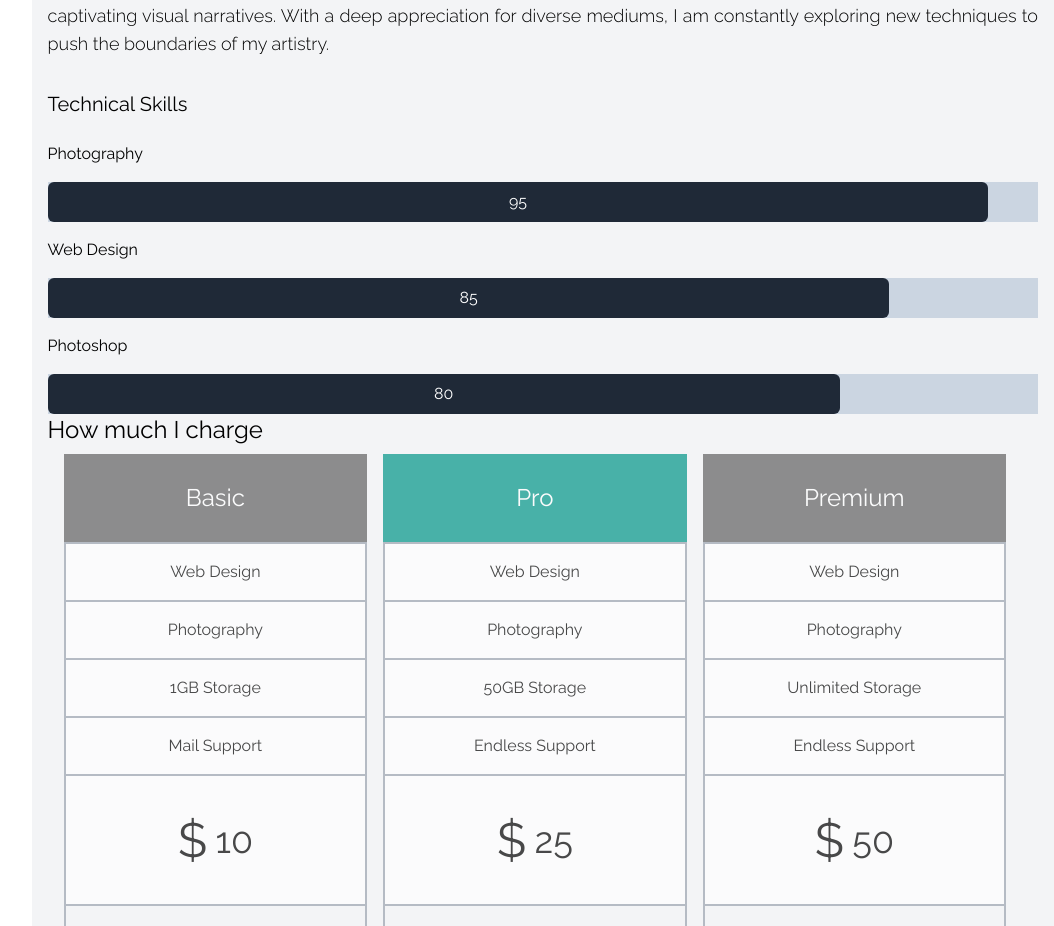
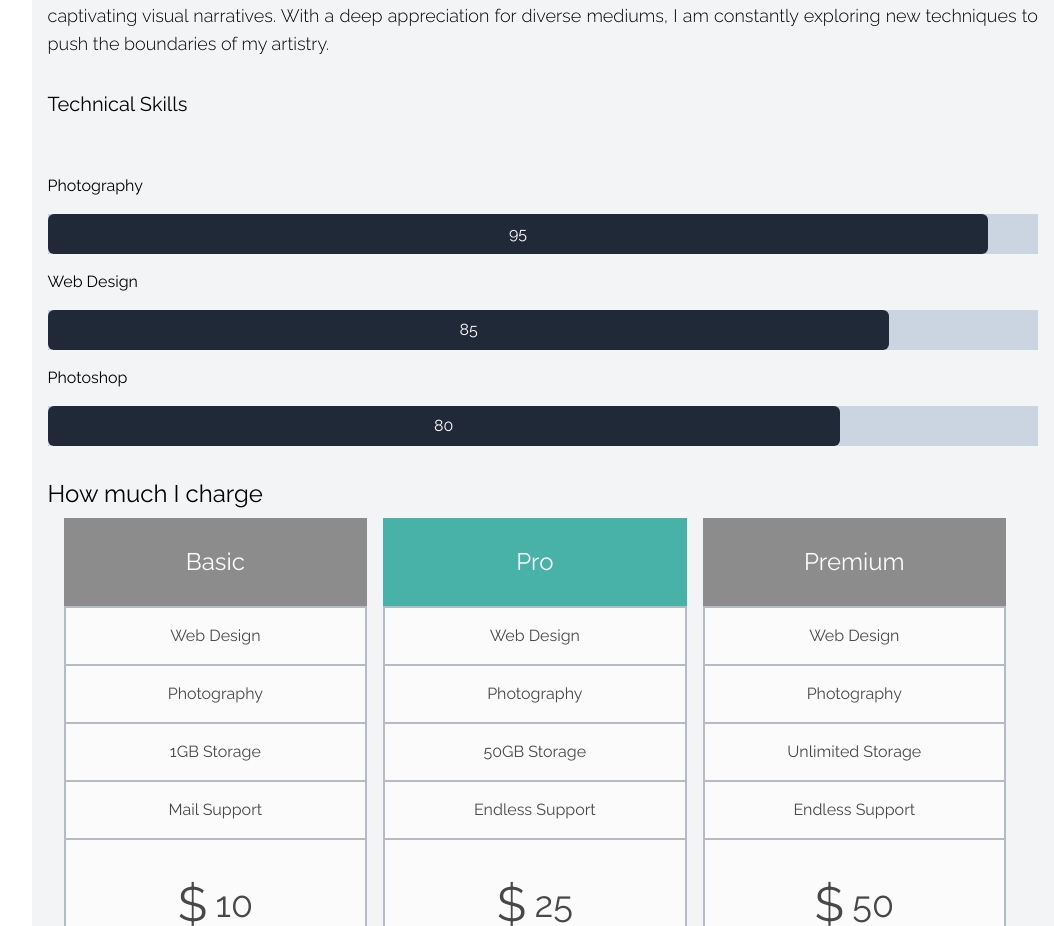
Before and after one commit to Metaverse-Nabeel/majesty_portfolio, a Next.js app: page / in a window 1280 px wide. Shown: the part 1580-2506 px from the top of the page, without its empty margins (226-1280 px from the left). Built offline with nearby package versions, Linux system fonts and the light colour scheme.

Commit message:
Fix margin error

```diff
--- a/src/app/sections/AboutMe.tsx
+++ b/src/app/sections/AboutMe.tsx
@@ -19,7 +19,7 @@
         <p className="text-lg font-light text-justify mb-6">Independent Visual Artist!<br></br>[Veronica Majesty Nakalanzi]<br></br> I am Veronica Majesty, a passionate and self-driven independent visual artist based in the United States. My artistic journey has been a pursuit of creative expression, and I thrive on translating thoughts, emotions, and experiences into captivating visual narratives. With a deep appreciation for diverse mediums, I am constantly exploring new techniques to push the boundaries of my artistry.
 </p>
         <h4 className="py-2 text-xl">Technical Skills</h4>
-        <div className="flex flex-col">
+        <div className="flex flex-col my-8">
         {
             Skills.map((skill)=>
                 <Skill label={skill.label} value={skill.value} key={skill.id} />
```
